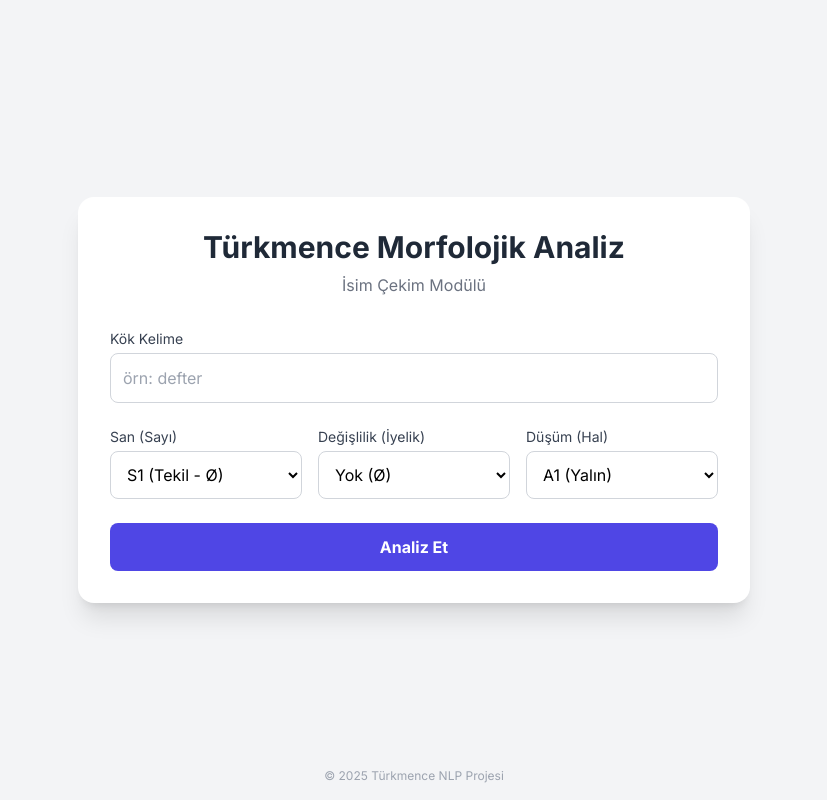
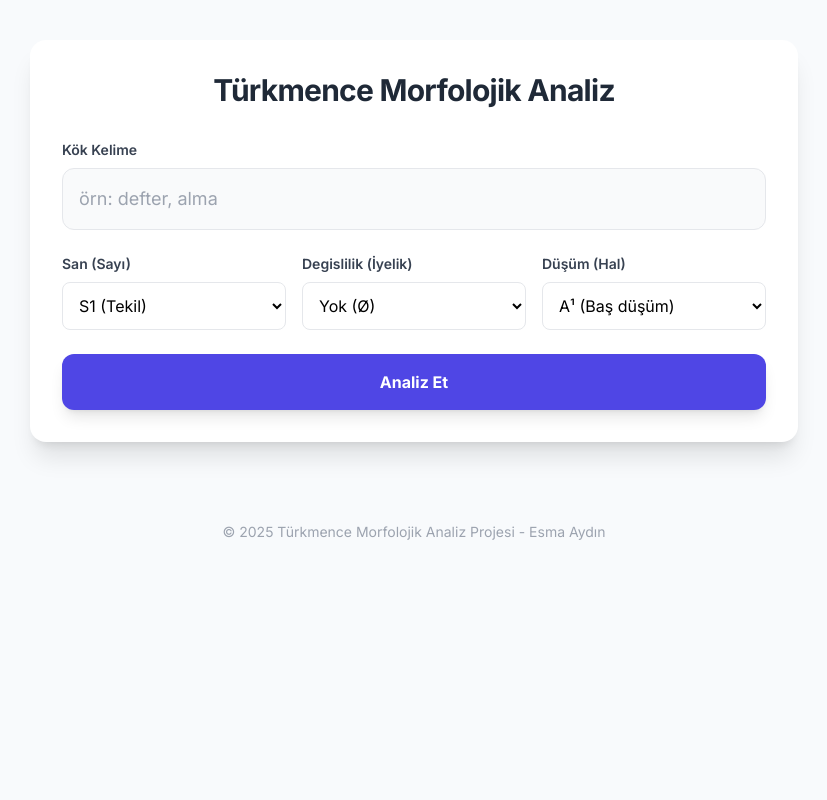
Before and after one commit to aydesma/turkmence-morfolojik-analiz, a Flask app: page / in a window 1280 px wide. Shown: the whole page, without its empty margins (226-1053 px from the left). Run offline with Flask 3, Linux system fonts and the light colour scheme; some libraries are stand-ins or nearby versions.

Commit message:
Refactor index.html for layout and style improvements
Updated styles and structure for improved layout and readability. Enhanced form labels and inputs for better user experience.

```diff
--- a/templates/index.html
+++ b/templates/index.html
@@ -7,105 +7,139 @@
     <script src="https://cdn.tailwindcss.com"></script>
     <link href="https://fonts.googleapis.com/css2?family=Inter:wght@400;600;700&display=swap" rel="stylesheet">
     <style>
-        body { font-family: 'Inter', sans-serif; background-color: #f3f4f6; }
-        .scientific { font-family: 'Times New Roman', serif; font-style: italic; }
-        .sub-text { vertical-align: sub; font-size: 0.7em; }
+        body { font-family: 'Inter', sans-serif; background-color: #f8fafc; }
+        .code-badge { font-weight: 700; color: #4f46e5; }
     </style>
 </head>
-<body class="flex items-center justify-center min-h-screen py-10 px-4">
+<body class="flex flex-col items-center min-h-screen py-10 px-4">
 
-    <div class="bg-white rounded-2xl shadow-xl w-full max-w-2xl p-8">
+    <div class="bg-white rounded-2xl shadow-xl w-full max-w-3xl p-8 mb-8">
         <div class="text-center mb-8">
-            <h1 class="text-3xl font-bold text-gray-800">Türkmence Morfolojik Analiz</h1>
-            <p class="text-gray-500 mt-2">İsim Çekim Modülü</p>
+            <h1 class="text-3xl font-bold text-gray-800 tracking-tight">Türkmence Morfolojik Analiz</h1>
         </div>
 
         <form method="POST" class="space-y-6">
 
             <div>
-                <label class="block text-sm font-medium text-gray-700 mb-1">Kök Kelime</label>
-                <input type="text" name="root" required placeholder="örn: defter"
-                       class="w-full p-3 border border-gray-300 rounded-lg focus:ring-2 focus:ring-indigo-500 focus:outline-none transition">
+                <label class="block text-sm font-semibold text-gray-700 mb-2">Kök Kelime</label>
+                <input type="text" name="root" required placeholder="örn: defter, alma"
+                       class="w-full p-4 border border-gray-200 rounded-xl bg-gray-50 focus:bg-white focus:ring-2 focus:ring-indigo-500 focus:outline-none transition text-lg">
             </div>
 
             <div class="grid grid-cols-1 md:grid-cols-3 gap-4">
                 <div>
-                    <label class="block text-sm font-medium text-gray-700 mb-1">San (Sayı)</label>
-                    <select name="sayi" class="w-full p-3 border border-gray-300 rounded-lg bg-white focus:ring-indigo-500">
-                        <option value="">S<span class="sub-text">1</span> (Tekil - Ø)</option>
-                        <option value="S2">S<span class="sub-text">2</span> (Çoğul - +lar)</option>
+                    <label class="block text-sm font-semibold text-gray-700 mb-2">San (Sayı)</label>
+                    <select name="sayi" class="w-full p-3 border border-gray-200 rounded-lg bg-white focus:ring-indigo-500 cursor-pointer">
+                        <option value="">S1 (Tekil)</option>
+                        <option value="S2">S2 (Çoğul)</option>
                     </select>
                 </div>
 
                 <div>
-                    <label class="block text-sm font-medium text-gray-700 mb-1">Değişlilik (İyelik)</label>
-                    <select name="iyelik" class="w-full p-3 border border-gray-300 rounded-lg bg-white focus:ring-indigo-500">
+                    <label class="block text-sm font-semibold text-gray-700 mb-2">Degislilik (İyelik)</label>
+                    <select name="iyelik" class="w-full p-3 border border-gray-200 rounded-lg bg-white focus:ring-indigo-500 cursor-pointer">
                         <option value="">Yok (Ø)</option>
                         <optgroup label="Teklik (Birlik)">
-                            <option value="A1">A<span class="sub-text">1</span> (1. Tekil)</option>
-                            <option value="A2">A<span class="sub-text">2</span> (2. Tekil)</option>
-                            <option value="A3">A<span class="sub-text">3</span> (3. Tekil)</option>
+                            <option value="A1">A1 (1. Tekil)</option>
+                            <option value="A2">A2 (2. Tekil)</option>
+                            <option value="A3">A3 (3. Tekil)</option>
                         </optgroup>
                         <optgroup label="Çoğulluk (Köplük)">
-                            <option value="B1">B<span class="sub-text">1</span> (1. Çoğul)</option>
-                            <option value="B2">B<span class="sub-text">2</span> (2. Çoğul)</option>
-                            <option value="B3">B<span class="sub-text">3</span> (3. Çoğul)</option>
+                            <option value="B1">B1 (1. Çoğul)</option>
+                            <option value="B2">B2 (2. Çoğul)</option>
+                            <option value="B3">B3 (3. Çoğul)</option>
                         </optgroup>
                     </select>
                 </div>
 
                 <div>
-                    <label class="block text-sm font-medium text-gray-700 mb-1">Düşüm (Hal)</label>
-                    <select name="hal" class="w-full p-3 border border-gray-300 rounded-lg bg-white focus:ring-indigo-500">
-                        <option value="H1">A<span class="sub-text">1</span> (Yalın)</option>
-                        <option value="H2">A<span class="sub-text">2</span> (İlgi)</option>
-                        <option value="H3">A<span class="sub-text">3</span> (Yönelme)</option>
-                        <option value="H4">A<span class="sub-text">4</span> (Belirtme)</option>
-                        <option value="H5">A<span class="sub-text">5</span> (Bulunma)</option>
-                        <option value="H6">A<span class="sub-text">6</span> (Çıkış)</option>
+                    <label class="block text-sm font-semibold text-gray-700 mb-2">Düşüm (Hal)</label>
+                    <select name="hal" class="w-full p-3 border border-gray-200 rounded-lg bg-white focus:ring-indigo-500 cursor-pointer">
+                        <option value="H1">A¹ (Baş düşüm)</option>
+                        <option value="H2">A² (Eýelik düşüm)</option>
+                        <option value="H3">A³ (Ýöneliş düşüm)</option>
+                        <option value="H4">A⁴ (Ýeniş düşüm)</option>
+                        <option value="H5">A⁵ (Wagt orun düşüm)</option>
+                        <option value="H6">A⁶ (Çykyş düşüm)</option>
                     </select>
                 </div>
             </div>
 
-            <button type="submit" class="w-full bg-indigo-600 hover:bg-indigo-700 text-white font-bold py-3 rounded-lg transition duration-200">
+            <button type="submit" class="w-full bg-indigo-600 hover:bg-indigo-700 text-white font-bold py-4 rounded-xl transition duration-200 shadow-lg hover:shadow-xl transform hover:-translate-y-0.5">
                 Analiz Et
             </button>
         </form>
 
         {% if result %}
-        <div class="mt-10 border-t pt-8">
-            <h2 class="text-xl font-semibold text-gray-800 mb-4 text-center">Analiz Sonucu</h2>
+        <div class="mt-10 border-t border-gray-100 pt-8 animate-fade-in">
+            <h2 class="text-xl font-semibold text-gray-800 mb-6 text-center">Analiz Sonucu</h2>
 
-            <div class="flex flex-wrap justify-center items-center gap-2 mb-6 text-lg">
+            <div class="flex flex-wrap justify-center items-center gap-3 mb-8">
                 {% for part in result %}
-                    <div class="flex flex-col items-center">
-                        <span class="text-indigo-600 font-bold scientific text-xl">
-                            {% if part.code == 'Kök' %}
-                                Kök
+                    <div class="flex flex-col items-center group">
+
+                        <span class="code-badge text-lg mb-1 font-serif italic">
+                            {% if part.type == 'Hal' %}
+                                {{ part.code[0] }}<sub class="text-sm not-italic">{{ part.code[1:] }}</sub>
                             {% else %}
-                                {{ part.code[0] }}<sub class="text-sm">{{ part.code[1:] }}</sub>
+                                {{ part.code }}
                             {% endif %}
                         </span>
-                        <div class="bg-gray-100 border-2 border-gray-300 px-4 py-2 rounded-lg mt-1 font-mono">
+
+                        <div class="bg-gray-50 border border-gray-200 text-gray-800 px-5 py-2 rounded-lg font-mono text-lg shadow-sm group-hover:border-indigo-300 transition">
                             {{ part.text }}
                         </div>
                     </div>
                     {% if not loop.last %}
-                        <span class="text-gray-400 text-2xl font-light">+</span>
+                        <span class="text-gray-300 text-2xl font-light mt-6">+</span>
                     {% endif %}
                 {% endfor %}
             </div>
 
-            <div class="text-center bg-green-50 rounded-xl p-6 border border-green-200">
-                <p class="text-sm text-green-600 mb-1 uppercase tracking-wide font-bold">Oluşturulan Kelime</p>
-                <p class="text-4xl font-bold text-gray-900">{{ final_word }}</p>
+            <div class="text-center bg-indigo-50 rounded-xl p-6 border border-indigo-100">
+                <p class="text-xs text-indigo-500 mb-2 uppercase tracking-wider font-bold">Oluşturulan Kelime</p>
+                <p class="text-4xl font-bold text-gray-900 tracking-tight">{{ final_word }}</p>
             </div>
         </div>
         {% endif %}
     </div>
 
-    <div class="fixed bottom-4 text-gray-400 text-xs">
-        &copy; 2025 Türkmence NLP Projesi
+    {% if history %}
+    <div class="w-full max-w-3xl">
+        <div class="flex items-center justify-between mb-4 px-2">
+            <h3 class="text-lg font-bold text-gray-700">Geçmiş Aramalar</h3>
+            <span class="text-xs text-gray-400 bg-gray-100 px-2 py-1 rounded-full">{{ history|length }} kayıt</span>
+        </div>
+
+        <div class="grid gap-3">
+            {% for item in history %}
+            <div class="bg-white p-4 rounded-xl shadow-sm border border-gray-100 hover:shadow-md transition flex justify-between items-center">
+                <div>
+                    <span class="text-xs text-gray-400 font-mono block mb-1">Kök: {{ item.root }}</span>
+                    <span class="text-lg font-bold text-gray-800">{{ item.word }}</span>
+                </div>
+                <div class="flex gap-2 text-xs">
+                    {% for part in item.parts %}
+                        {% if part.code != 'Kök' %}
+                        <span class="bg-indigo-50 text-indigo-600 px-2 py-1 rounded border border-indigo-100 font-semibold">
+                             {% if part.type == 'Hal' %}
+                                {{ part.code[0] }}<sub>{{ part.code[1:] }}</sub>
+                            {% else %}
+                                {{ part.code }}
+                            {% endif %}
+                        </span>
+                        {% endif %}
+                    {% endfor %}
+                </div>
+            </div>
+            {% endfor %}
+        </div>
     </div>
+    {% endif %}
+
+    <div class="mt-12 text-gray-400 text-sm font-medium">
+        &copy; 2025 Türkmence Morfolojik Analiz Projesi - Esma Aydın
+    </div>
+
 </body>
 </html>
```
